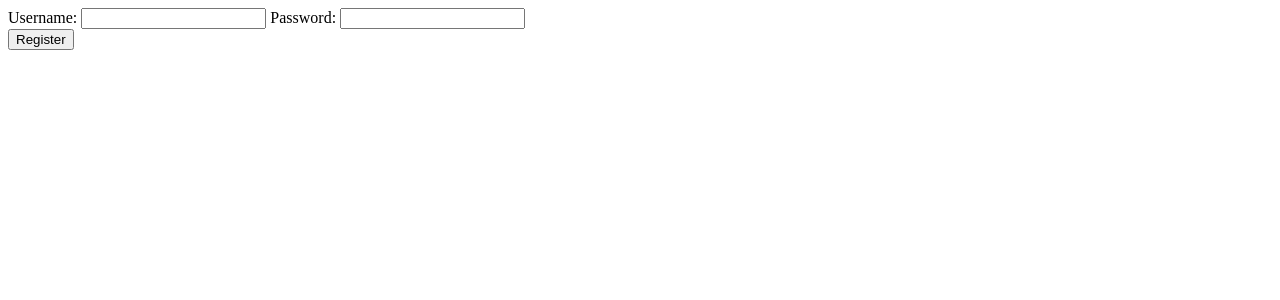
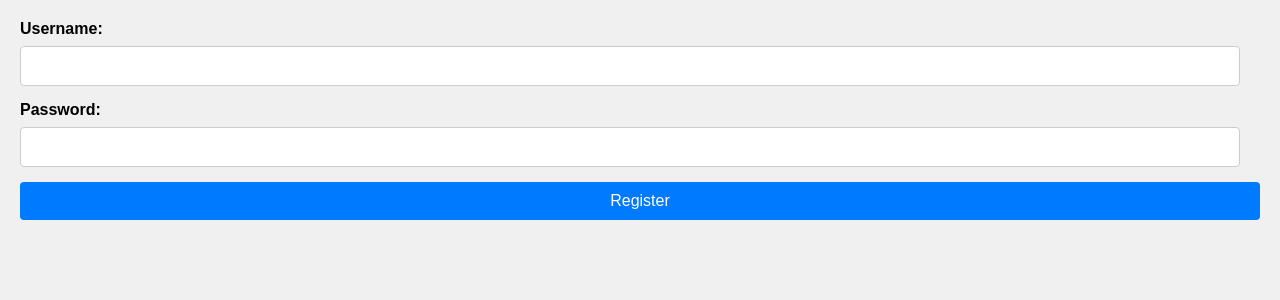
Before and after one commit to aryann4/chat-app, a Flask app: page /register in a window 1280 px wide. Shown: the top 300 px of the page. Run offline with Flask 3, Linux system fonts and the light colour scheme; some libraries are stand-ins or nearby versions.

Commit message:
added html

```diff
--- a/templates/register.html
+++ b/templates/register.html
@@ -1,4 +1,7 @@
-<form method="POST">
+{% extends 'base.html' %}
+
+{% block content %}
+<form method="POST" class="form">
     <div class="form-group">
       <label for="username">Username:</label>
       <input type="text" class="form-control" id="username" name="username" required>
@@ -8,3 +11,4 @@
     </div>
     <button type="submit" class="btn btn-primary" name="register">Register</button>
   </form>
+  {% endblock %}
```
